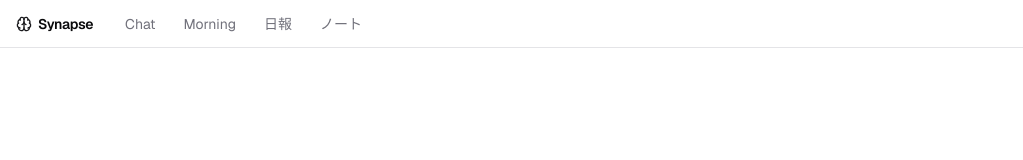
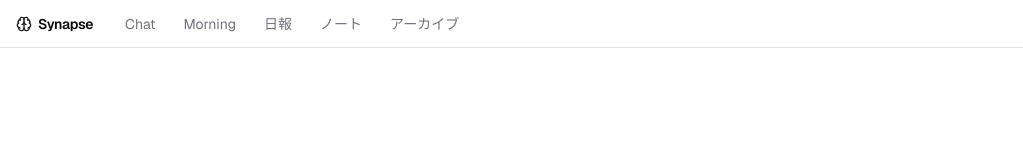
Before and after one commit to chiba5/synapse, a Next.js app: page / in a window 1280 px wide. Shown: the top 160 px of the page, without its empty margins (0-1023 px from the left). Built offline with nearby package versions, Linux system fonts and the light colour scheme.

Commit message:
feat(archive): Nav にアーカイブリンクを追加

```diff
--- a/app/_components/Nav.tsx
+++ b/app/_components/Nav.tsx
@@ -10,6 +10,7 @@ const links = [
   { href: '/morning', label: 'Morning' },
   { href: '/daily-reports', label: '日報' },
   { href: '/notes', label: 'ノート' },
+  { href: '/archive', label: 'アーカイブ' },
 ];
 
 export default function Nav() {
```
